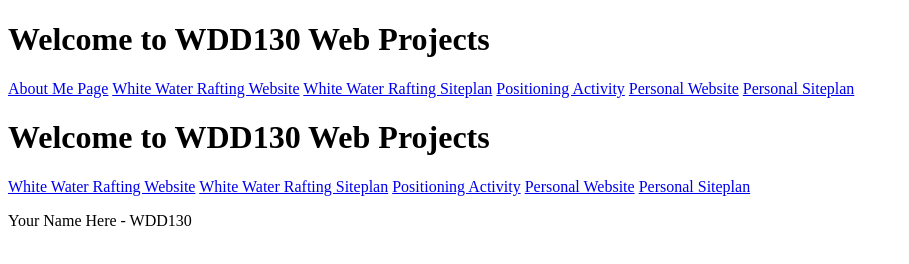
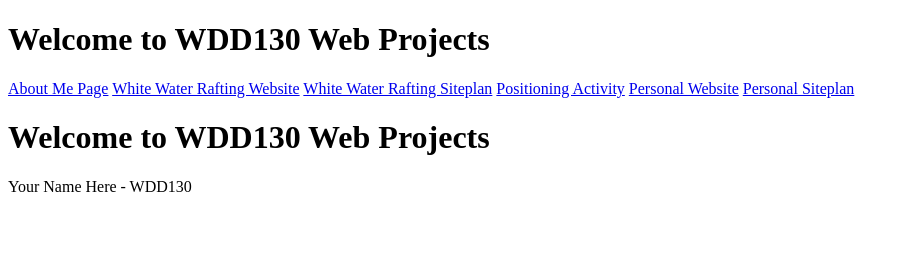
Before and after one commit to francopertile/wdd130, a plain HTML site: page index.html in a window 1280 px wide. Shown: the whole page, without its empty margins (0-909 px from the left). Drawn offline with Linux system fonts and the light colour scheme.

Commit message:
new changes

```diff
--- a/index.html
+++ b/index.html
@@ -17,13 +17,7 @@
   <a href="#">Personal Siteplan</a>
 </nav>
 <h1>Welcome to WDD130 Web Projects</h1>
-<nav>
-  <a href="wwr/index.html">White Water Rafting Website</a>
-  <a href="wwr/site-plan-rafting.html">White Water Rafting Siteplan</a>
-  <a href="positioning.html">Positioning Activity</a>
-  <a href="#">Personal Website</a>
-  <a href="#">Personal Siteplan</a>
-</nav>
+
 <p>Your Name Here - WDD130</p>
 </body>
 </html>
```
